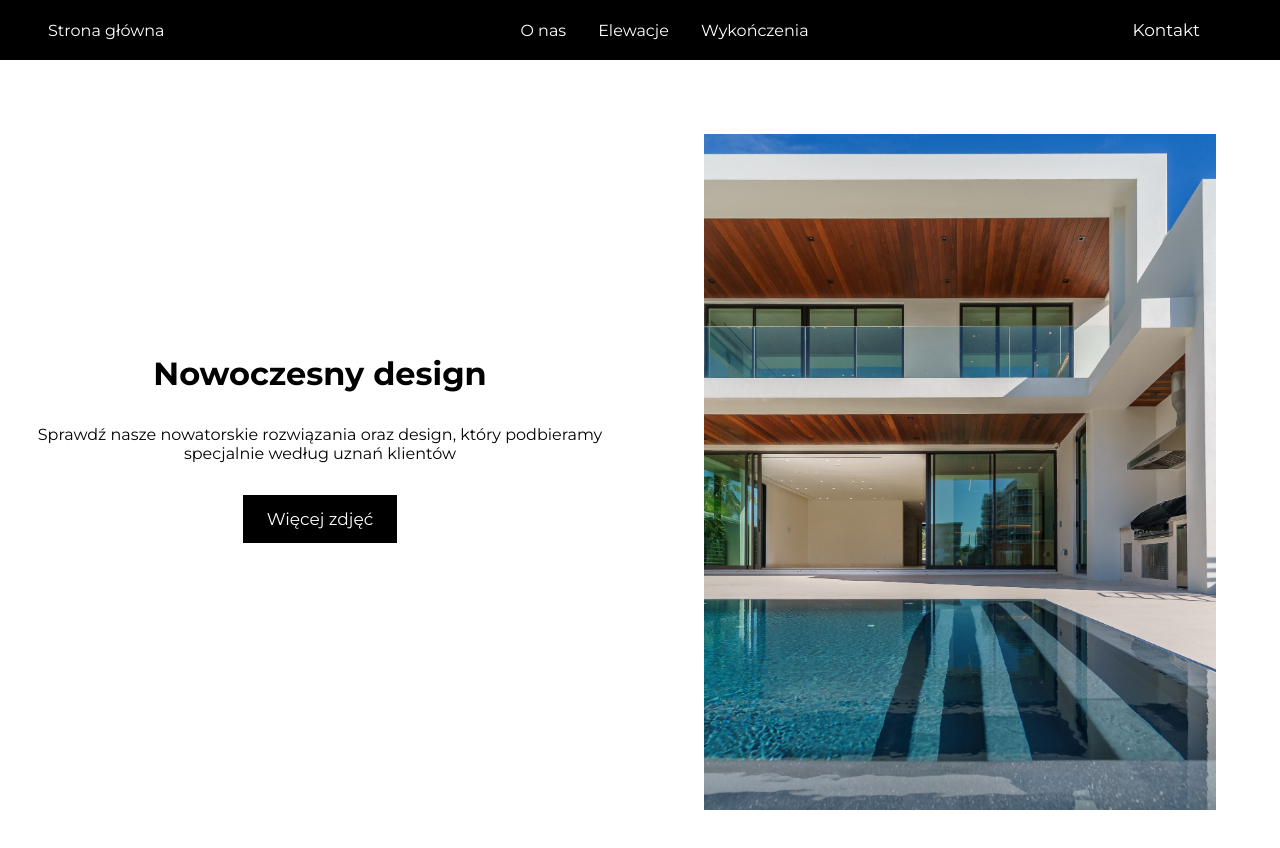
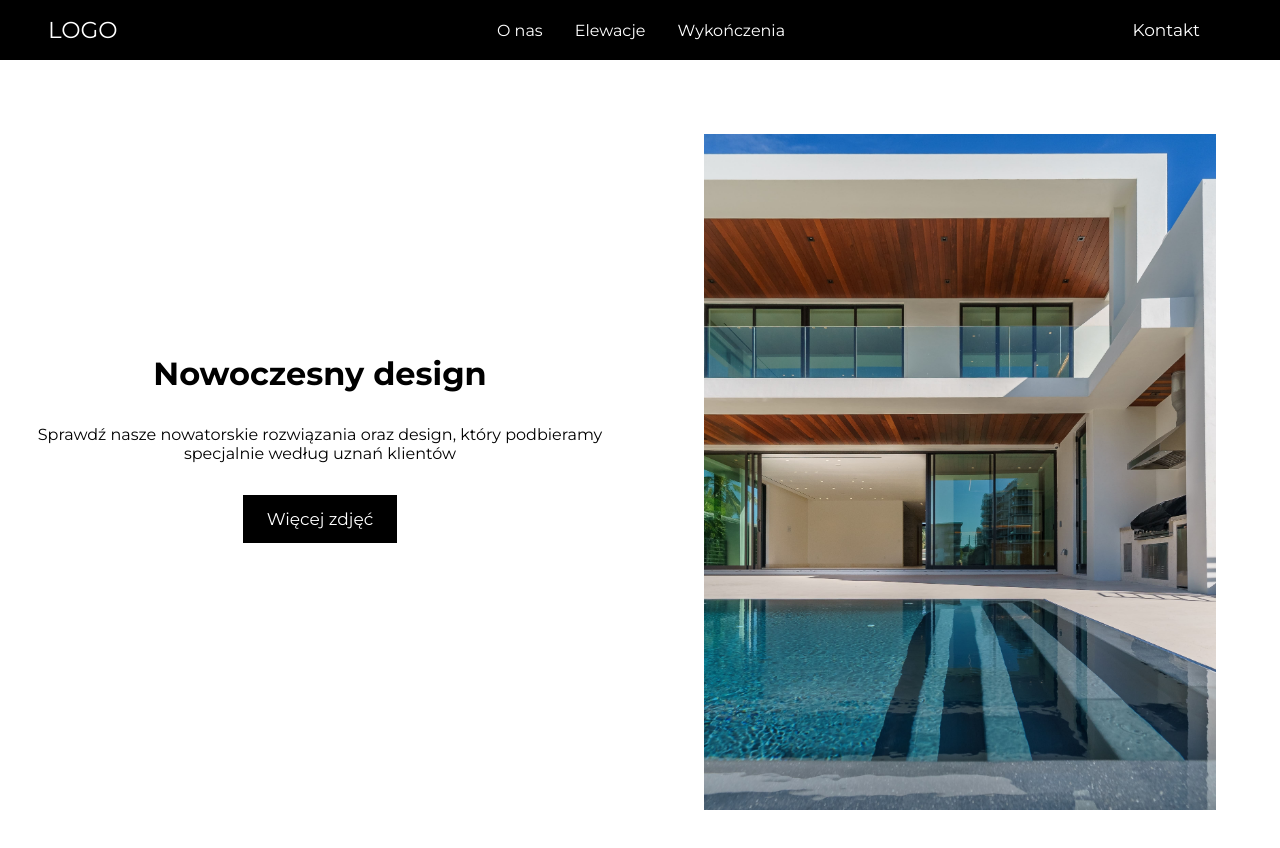
Before and after one commit to pmotiuk18/construction-app, a React (Create React App) app: page /projects in a window 1280 px wide. Shown: the top 848 px of the page. Built offline with nearby package versions, Linux system fonts and the light colour scheme.

Commit message:
website1

```diff
--- a/src/components/Navbar.js
+++ b/src/components/Navbar.js
@@ -40,6 +40,7 @@ text-decoration: none;
 const Logo = styled(Link)`
     ${NavLink}
     font-style: normal;
+    font-size: 23px;
 `;
 
 const MenuBars = styled(TbAlignLeft)`
@@ -98,7 +99,7 @@ margin-right: 24px;
 
       return (
         <Nav>
-          <Logo  to="/">Strona główna</Logo>
+          <Logo  to="/">LOGO</Logo>
           <MenuBars onClick={toggle} />
           <NavMenu>
             {menuData.map((item, index) => (
```
